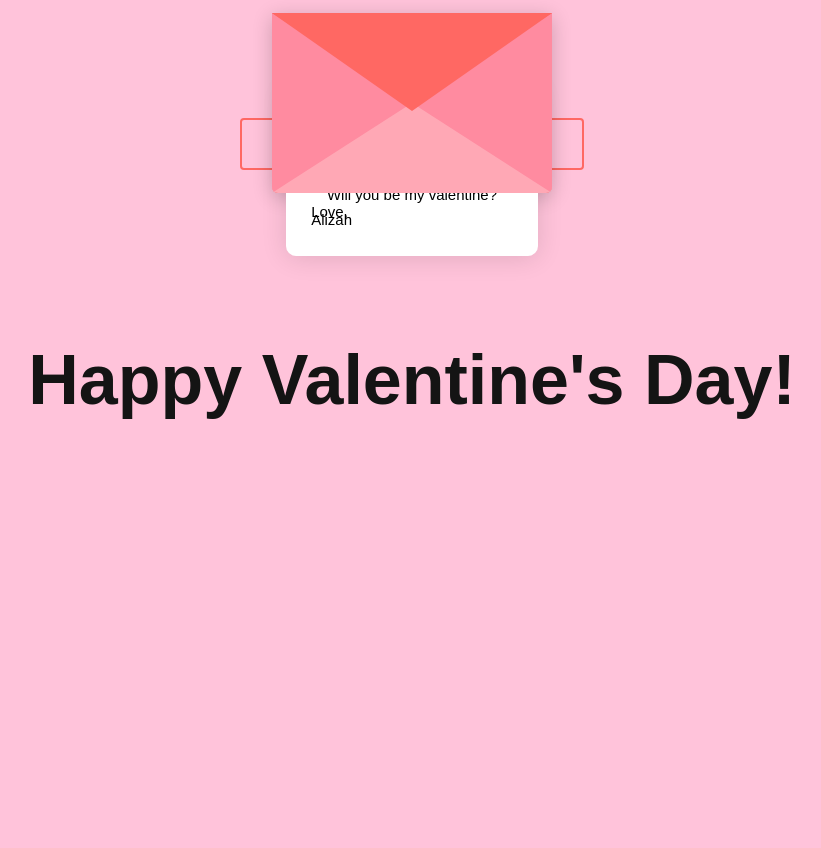
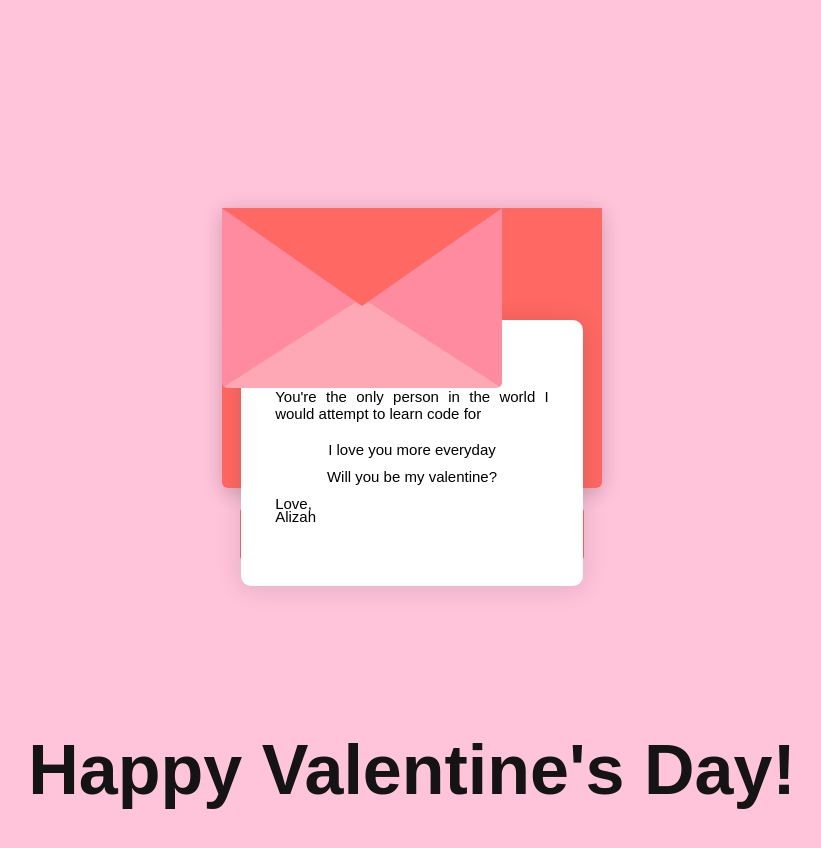
Before and after one commit to lizostudies/valentines-backup, a plain HTML site: page index.html in a window 1280 px wide. Shown: the whole page, without its empty margins (228-1049 px from the left). Before the commit the page ends 800 px from the top, so only its background shows below. Drawn offline with nearby package versions, Linux system fonts and the light colour scheme.

Commit message:
Update style.css

```diff
--- a/style.css
+++ b/style.css
@@ -3,13 +3,13 @@ body {
 }
 
 .envelope-wrapper {
-    height: 10px;
+    height: 400px;
 }
 
 #envelope {
     position: relative;
-    height: 180px;
-    width: 280px;
+    height: 280px;
+    width: 380px;
     border-bottom-left-radius: 6px;
     border-bottom-right-radius: 6px;
     margin-left: auto;
```
